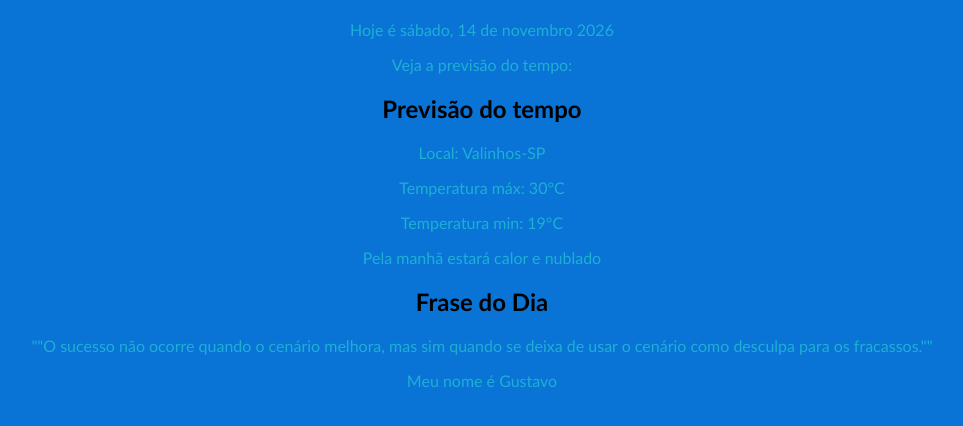
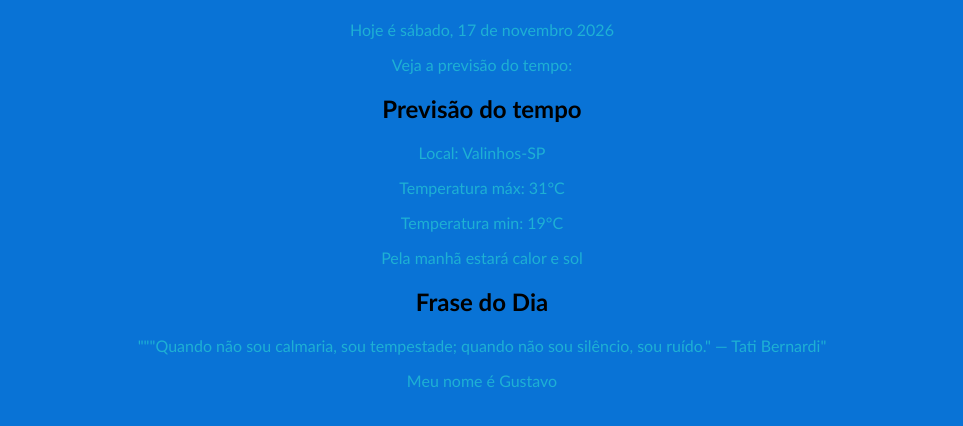
Before and after one commit to GustavoSotana/sauda-es, a plain HTML site: page index.html in a window 1280 px wide. Shown: the part 100-526 px from the top of the page, without its empty margins (158-1121 px from the left). Drawn offline with Linux system fonts and the light colour scheme.

Commit message:
17 de novembro

```diff
--- a/index.html
+++ b/index.html
@@ -7,16 +7,16 @@
     </head>
     <body>
         <h1>Saudações</h1>
-        <p>Hoje é sábado, 14 de novembro 2026</p>
+        <p>Hoje é sábado, 17 de novembro 2026</p>
         <p>Veja a previsão do tempo:</p>
 
         <h2>Previsão do tempo</h2>
         <p>Local: Valinhos-SP</p>
-        <p>Temperatura máx: 30°C</p>
+        <p>Temperatura máx: 31°C</p>
         <p>Temperatura min: 19°C</p>
-        <p>Pela manhã estará calor e nublado</p>
+        <p>Pela manhã estará calor e sol</p>
 
         <h2>Frase do Dia</h2>
-        <p>""O sucesso não ocorre quando o cenário melhora, mas sim quando se deixa de usar o cenário como desculpa para os fracassos.""</p>
+        <p>"""Quando não sou calmaria, sou tempestade; quando não sou silêncio, sou ruído." — Tati Bernardi"</p>
         <p>Meu nome é Gustavo</p>
     </body>
```
